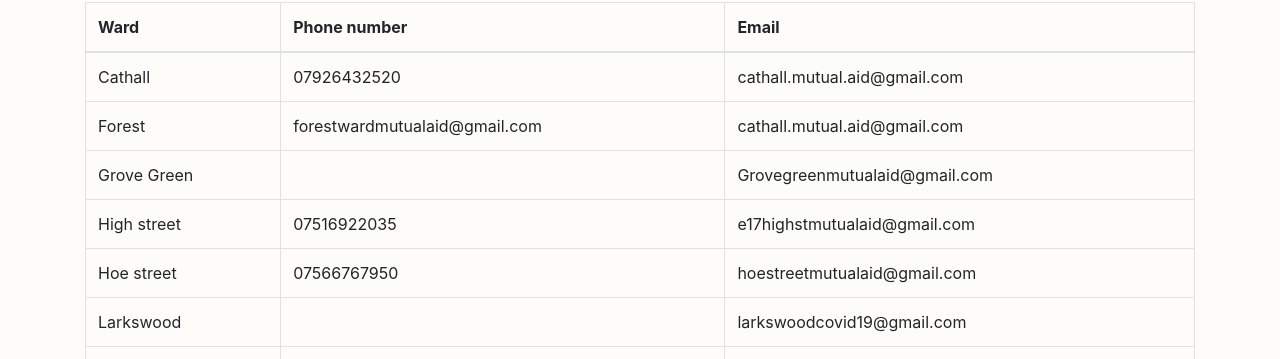
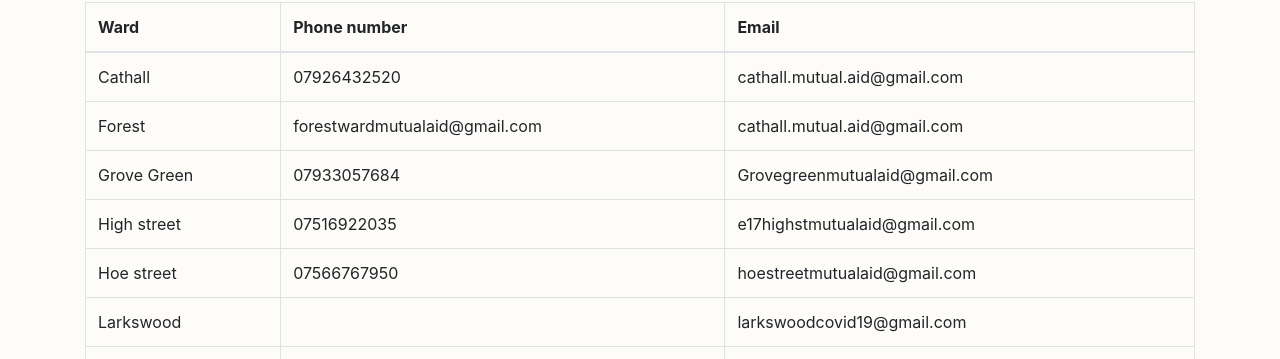
Before and after one commit to wfcovid19/wfcovid19.github.io, a Jekyll site: the page built from index.md, in a window 1280 px wide. Shown: the part 831-1190 px from the top of the page. Built offline with Jekyll 4.4.1, drawn with Linux system fonts in a browser that asks for light colours.

Commit message:
add grove green number

```diff
--- a/index.md
+++ b/index.md
@@ -79,7 +79,7 @@ Contact the group for your ward using the phone or email listed below.
   </tr>
   <tr>
     <td>Grove Green</td>
-    <td></td>
+    <td>07933057684</td>
     <td>Grovegreenmutualaid@gmail.com</td>
   </tr>
   <tr>
```
